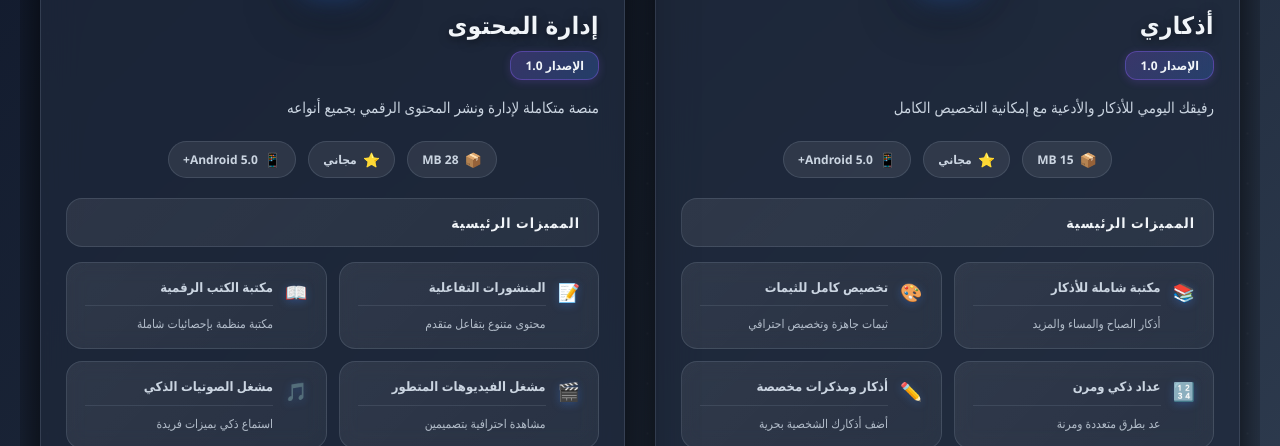
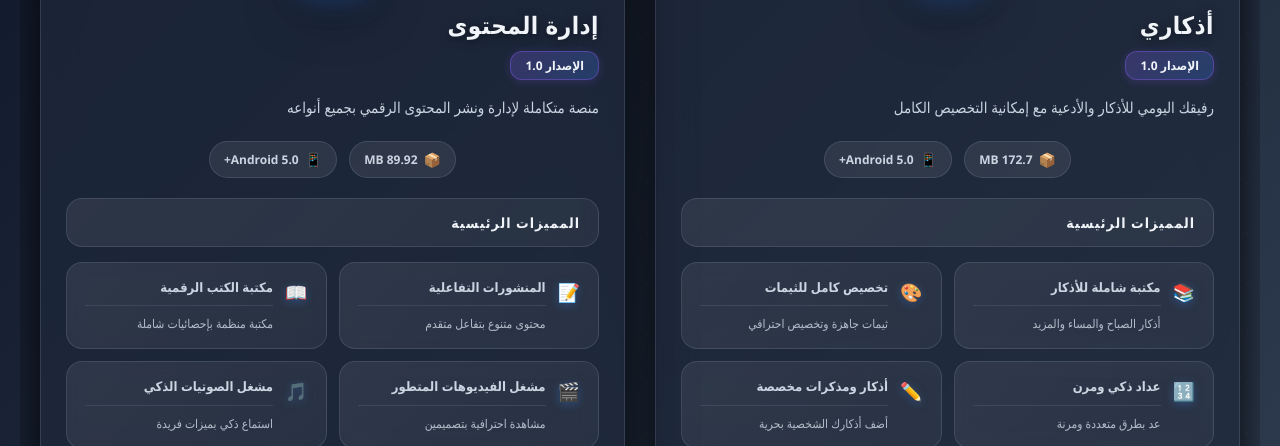
Before and after one commit to BinAref/My-Apps, a plain HTML site: page index.html in a window 1280 px wide. Shown: the part 354-800 px from the top of the page. Drawn offline with Linux system fonts and the light colour scheme.

Commit message:
Change memory stats from 15 MB to 172.7 MB and 28 MB to 89.92 MB
Updated memory usage statistics in app-stats section.

```diff
--- a/index.html
+++ b/index.html
@@ -603,12 +603,9 @@
                 <div class="app-stats">
                     <div class="stat-item">
                         <span class="stat-icon">📦</span>
-                        <span>15 MB</span>
+                        <span>172.7 MB</span>
                     </div>
-                    <div class="stat-item">
-                        <span class="stat-icon">⭐</span>
-                        <span>مجاني</span>
-                    </div>
+
                     <div class="stat-item">
                         <span class="stat-icon">📱</span>
                         <span>Android 5.0+</span>
@@ -677,12 +674,9 @@
                 <div class="app-stats">
                     <div class="stat-item">
                         <span class="stat-icon">📦</span>
-                        <span>28 MB</span>
+                        <span>89.92 MB</span>
                     </div>
-                    <div class="stat-item">
-                        <span class="stat-icon">⭐</span>
-                        <span>مجاني</span>
-                    </div>
+
                     <div class="stat-item">
                         <span class="stat-icon">📱</span>
                         <span>Android 5.0+</span>
```
